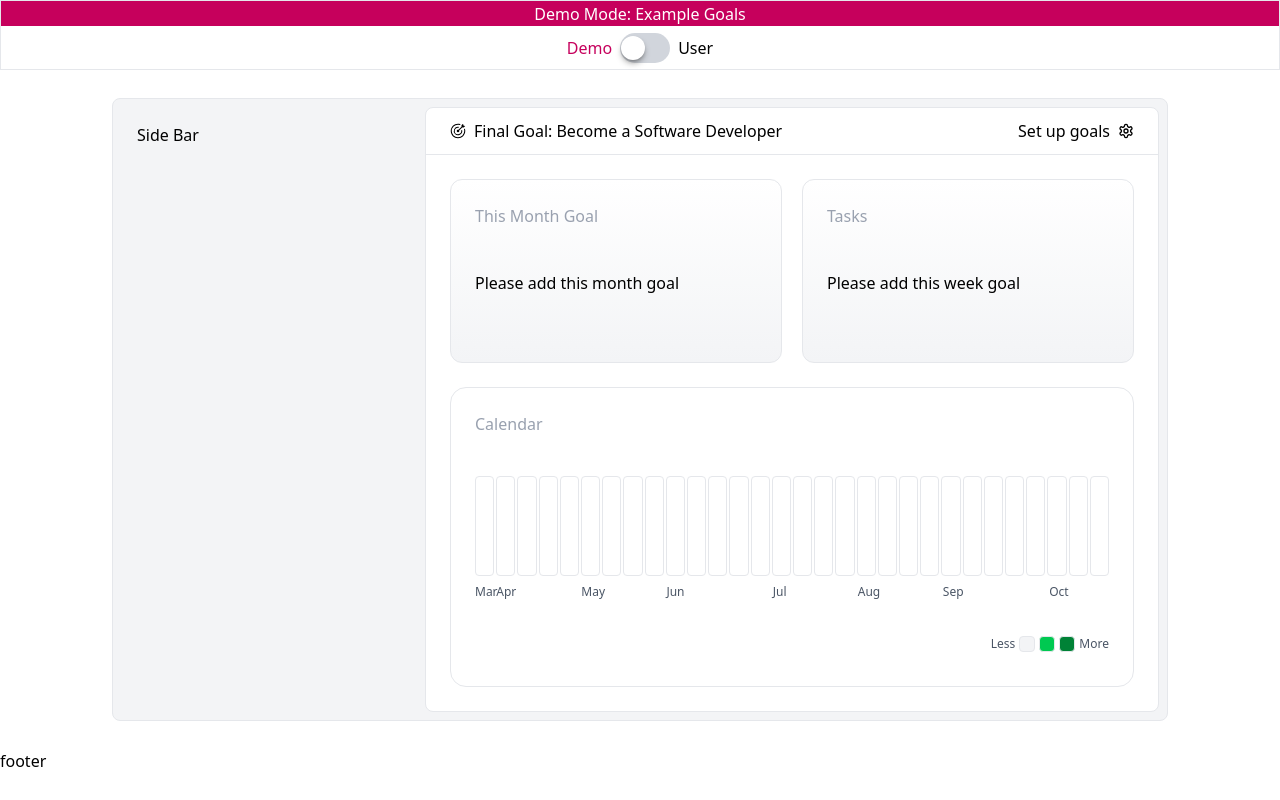
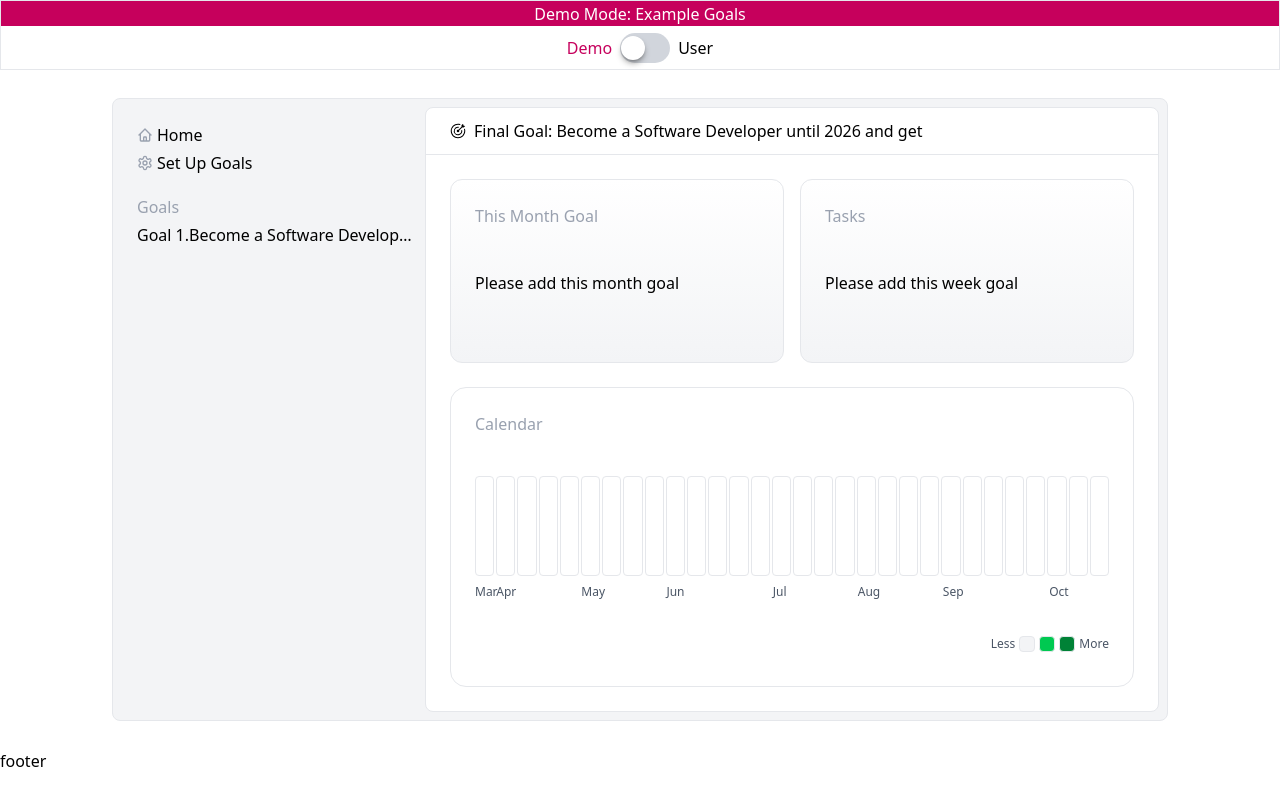
Before and after one commit to ybmin1/haru, a Next.js app: page / in a window 1280 px wide. Built offline with nearby package versions, Linux system fonts and the light colour scheme.

Commit message:
Add sidebar and set as a global layout

```diff
--- a/src/components/Calendar.tsx
+++ b/src/components/Calendar.tsx
@@ -17,14 +17,14 @@ export default function Calendar() {
       const weekStartStr = weekStart.toLocaleDateString("sv-SE");
       //해당 weekStart에 해당하는 weeklyGoal찾기 (demo일 경우에는 demo데이터에서 찾는다)
       const matchingGoal = (isDemo ? demoWeeklyGoals : weeklyGoals).find(
-        (goal) => goal.weekStart === weekStartStr
+        (goal) => goal.weekStart === weekStartStr,
       );
       let status: "full" | "partial" | "none" | "empty";
       if (!matchingGoal || matchingGoal.tasks.length === 0) {
         status = "empty";
       } else {
         const completedCount = matchingGoal.tasks.filter(
-          (task) => task.completed
+          (task) => task.completed,
         ).length;
         const totalCount = matchingGoal.tasks.length;
         if (completedCount === totalCount) {
@@ -66,7 +66,7 @@ export default function Calendar() {
   };
 
   return (
-    <div className="h-[300px] border border-gray-200 rounded-2xl mt-6 p-6 flex flex-col">
+    <div className="h-[300px] border border-gray-200 rounded-2xl mx-6 mb-6 p-6 flex flex-col">
       <div className="flex flex-col h-full">
         <div className="text-gray-400 mb-5">Calendar</div>
         {/* Weekly Blocks */}
@@ -75,7 +75,7 @@ export default function Calendar() {
             <span
               key={i}
               className={`border border-gray-200 rounded-sm flex-1 h-25 mb-2 ${getColourClass(
-                week.status
+                week.status,
               )}`}
             ></span>
           ))}
@@ -99,17 +99,17 @@ export default function Calendar() {
           <span className="text-xs text-gray-600">Less</span>
           <div
             className={`border border-gray-200 rounded-sm w-4 h-4 ${getColourClass(
-              "none"
+              "none",
             )}`}
           ></div>
           <div
             className={`border border-gray-200 rounded-sm w-4 h-4 ${getColourClass(
-              "partial"
+              "partial",
             )}`}
           ></div>
           <div
             className={`border border-gray-200 rounded-sm w-4 h-4 ${getColourClass(
-              "full"
+              "full",
             )}`}
           ></div>
           <span className="text-xs text-gray-600">More</span>
--- /dev/null
+++ b/src/components/Sidebar.tsx
@@ -0,0 +1,46 @@
+import { demoFinalGoal } from "@/data/demoGoals";
+import { EmptyFinalGoal, FinalGoal } from "@/types/goal";
+import { useGoalStore } from "@/stores/useGoalStore";
+
+import Link from "next/link";
+
+import { HiOutlineHome } from "react-icons/hi";
+import { LuSettings } from "react-icons/lu";
+
+export default function Sidebar() {
+  const { finalGoal, isDemo } = useGoalStore();
+
+  const finalGoalData: FinalGoal | EmptyFinalGoal = isDemo
+    ? demoFinalGoal
+    : finalGoal
+      ? finalGoal
+      : { title: "Set your final goal" };
+
+  return (
+    <div className="p-2">
+      <div className="flex flex-col w-[272px] shrink-0 bg-gray-100 m-2">
+        <div className="flex flex-col gap-1 mb-5">
+          <Link href={"/"} className="flex items-center gap-1">
+            <span className="text-gray-400">
+              <HiOutlineHome />
+            </span>
+            <span>Home</span>
+          </Link>
+          <Link href={"/goal-setup"} className="flex items-center gap-1">
+            <span className="text-gray-400">
+              <LuSettings />
+            </span>
+            <span>Set Up Goals</span>
+          </Link>
+        </div>
+        <div>
+          <div className="text-gray-400 mb-1">Goals</div>
+          <div className="w-[280px] truncate">
+            <span>Goal 1.</span>
+            <span>{finalGoalData.title}</span>
+          </div>
+        </div>
+      </div>
+    </div>
+  );
+}
--- a/src/data/demoGoals.tsx
+++ b/src/data/demoGoals.tsx
@@ -1,6 +1,6 @@
 export const demoFinalGoal = {
   createdAt: "2026-01-06T22:53:15.501Z",
-  title: "Become a Software Developer",
+  title: "Become a Software Developer until 2026 and get",
 };
 
 export const demoMonthlyGoals = [
--- a/src/components/global-layout.tsx
+++ b/src/layouts/GlobalLayout.tsx
@@ -1,11 +1,15 @@
-import Header from "./Header";
+import Header from "@/components/Header";
+import SidebarLayout from "@/layouts/SidebarLayout";
+
 import { ReactNode } from "react";
 
 export default function GlobalLayout({ children }: { children: ReactNode }) {
   return (
     <>
       <Header />
-      <main>{children}</main>
+      <SidebarLayout>
+        <main>{children}</main>
+      </SidebarLayout>
       <footer>footer</footer>
     </>
   );
--- /dev/null
+++ b/src/layouts/SidebarLayout.tsx
@@ -0,0 +1,16 @@
+import Sidebar from "@/components/Sidebar";
+
+import { ReactNode } from "react";
+
+export default function SidebarLayout({ children }: { children: ReactNode }) {
+  return (
+    <div className="px-20 py-7">
+      <div className="px-8">
+        <div className="flex rounded-lg border border-gray-200 bg-gray-100 p-2">
+          <Sidebar />
+          <div className="flex-1">{children}</div>
+        </div>
+      </div>
+    </div>
+  );
+}
--- a/src/pages/_app.tsx
+++ b/src/pages/_app.tsx
@@ -1,7 +1,7 @@
 import { AppProps } from "next/app";
 import "@/styles/globals.css";
 
-import GlobalLayout from "@/components/global-layout";
+import GlobalLayout from "@/layouts/GlobalLayout";
 
 export default function App({ Component, pageProps }: AppProps) {
   return (
--- a/src/pages/goal-setup.tsx
+++ b/src/pages/goal-setup.tsx
@@ -47,7 +47,7 @@ export default function GoalSetup() {
   const handleTaskChange = (
     e: React.ChangeEvent<HTMLInputElement>,
     weekIdx: number,
-    taskIdx: number
+    taskIdx: number,
   ) => {
     setWeeks((prev) =>
       prev.map((w, wIdx) =>
@@ -55,11 +55,11 @@ export default function GoalSetup() {
           ? {
               ...w,
               tasks: w.tasks.map((t, tIdx) =>
-                tIdx === taskIdx ? { ...t, text: e.target.value } : t
+                tIdx === taskIdx ? { ...t, text: e.target.value } : t,
               ),
             }
-          : w
-      )
+          : w,
+      ),
     );
   };
   const handleSubmit = (e: React.FormEvent) => {
@@ -94,13 +94,13 @@ export default function GoalSetup() {
   const handleToggle = (weekIdx: number) => {
     setWeeks((prev) =>
       prev.map((week, i) =>
-        i === weekIdx ? { ...week, isOpen: !week.isOpen } : week
-      )
+        i === weekIdx ? { ...week, isOpen: !week.isOpen } : week,
+      ),
     );
   };
   return (
-    <div className="max-w-[800px] w-[90%] mx-auto">
-      <div className="flex flex-col pt-15 pb-13 gap-5">
+    <div className="w-full rounded-lg border border-gray-200 bg-white p-6">
+      <div className="flex flex-col pb-6 gap-5">
         <div className="text-3xl font-bold">Set Up Goals</div>
         <div className="text-gray-500">
           Set up goals for this month and break down to weekly tasks
--- a/src/pages/index.tsx
+++ b/src/pages/index.tsx
@@ -5,13 +5,16 @@ import {
   demoWeeklyGoals,
 } from "@/data/demoGoals";
 import { getCurrentMonth, getWeekIndex } from "@/utils/dateUtils";
-import { MonthlyGoal, WeeklyGoal } from "@/types/goal";
+import {
+  EmptyFinalGoal,
+  EmptyMonthlyGoal,
+  FinalGoal,
+  MonthlyGoal,
+  WeeklyGoal,
+} from "@/types/goal";
 import { useGoalStore } from "@/stores/useGoalStore";
 
-import Link from "next/link";
-
 import { GoGoal } from "react-icons/go";
-import { LuSettings } from "react-icons/lu";
 
 export default function Home() {
   const baseDate = new Date();
@@ -21,14 +24,18 @@ export default function Home() {
 
   const monthId = getCurrentMonth(baseDate);
   const weekId = `${getCurrentMonth(baseDate)}-w${getWeekIndex(baseDate)}`;
-  const finalGoalData = isDemo ? demoFinalGoal : finalGoal;
-  const monthlyGoalData: MonthlyGoal | null =
-    (isDemo ? demoMonthlyGoals : monthlyGoals).find(
-      (goal) => goal.id === monthId
-    ) || null;
+  const finalGoalData: FinalGoal | EmptyFinalGoal = isDemo
+    ? demoFinalGoal
+    : (finalGoal ?? { title: "Set your final Goal!" });
+  const monthlyGoalData: MonthlyGoal | EmptyMonthlyGoal = (isDemo
+    ? demoMonthlyGoals
+    : monthlyGoals
+  ).find((goal) => goal.id === monthId) ?? {
+    title: "Please add this month goal",
+  };
   const weeklyGoalData: WeeklyGoal | null =
     (isDemo ? demoWeeklyGoals : weeklyGoals).find(
-      (goal) => goal.id === weekId
+      (goal) => goal.id === weekId,
     ) || null;
 
   const handleCheckbox = (wId: string, taskIdx: number) => {
@@ -36,36 +43,20 @@ export default function Home() {
   };
 
   return (
-    <div className="w-full px-20 py-7">
-      <div className="px-8">
-        <div className="flex justify-end rounded-lg border border-gray-200 bg-gray-100 p-2">
-          <div className="p-2">
-            <div className="w-[272px] bg-gray-100 m-2">Side Bar</div>
-          </div>
+    <>
       <div className="w-full rounded-lg border border-gray-200 bg-white">
         <div className="flex items-center justify-between h-[47px] border-b border-gray-200 px-6">
           <div className="flex items-center gap-2">
             <GoGoal className="font-bold" />
-                {finalGoalData
-                  ? `Final Goal: ${finalGoalData.title}`
-                  : "Set your Final Goal !! "}
+            {`Final Goal: ${finalGoalData.title}`}
           </div>
-              <Link
-                href={"/goal-setup"}
-                className="flex items-center justify-center gap-2"
-              >
-                <span>Set up goals</span>
-                <LuSettings />
-              </Link>
         </div>
         <div className="p-6">
-              <div className="mx-auto grid grid-cols-2 gap-5">
-                <div className="w-full h-[184px] rounded-xl border border-gray-200 bg-gradient-to-b from-white to-gray-100  p-6">
+          <div className="mx-auto grid grid-cols-2 gap-4">
+            <div className="w-full h-[184px] rounded-xl border border-gray-200 bg-gradient-to-b from-white to-gray-100 p-6">
               <div className="text-gray-400">This Month Goal</div>
               <div className="flex flex-col justify-center h-full list-disc pb-6 gap-1">
-                    {monthlyGoalData
-                      ? monthlyGoalData.title
-                      : "Please add this month goal"}
+                {monthlyGoalData.title}
               </div>
             </div>
             <div className="w-full h-[184px] rounded-xl border border-gray-200 bg-gradient-to-b from-white to-gray-100 p-6">
@@ -95,11 +86,9 @@ export default function Home() {
               </div>
             </div>
           </div>
+        </div>
         <Calendar />
       </div>
-          </div>
-        </div>
-      </div>
-    </div>
+    </>
   );
 }
```
Also changed, not shown: src/types/goal.ts (+12 -4 lines). Lines whose indentation alone changed are shown as unchanged.
